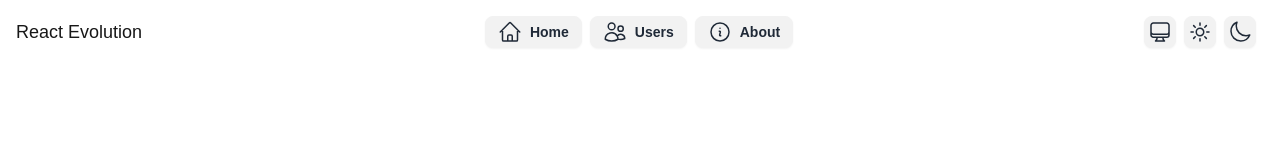
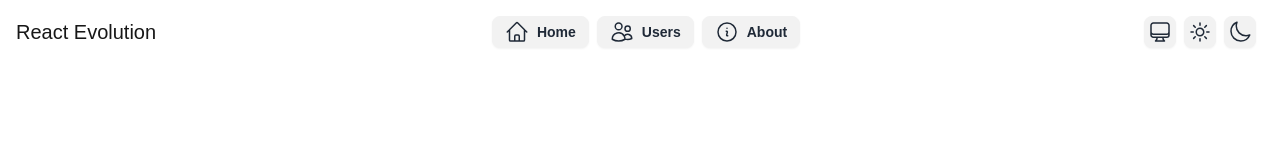
Before and after one commit to p2well/react-evo, a Next.js app: page / in a window 1280 px wide. Shown: the top 160 px of the page. Built offline with nearby package versions, Linux system fonts and the light colour scheme.

Commit message:
Increase the text size for improved visibility

```diff
--- a/src/app/AppTitle.tsx
+++ b/src/app/AppTitle.tsx
@@ -6,7 +6,7 @@ interface AppTitleProps {
 
 const AppTitle: React.FC<AppTitleProps> = ({ title }) => {
   return (
-    <div className="font-medium text-lg text-nowrap px-4 py-2">{title}</div>
+    <div className="font-medium text-xl text-nowrap px-4 py-2">{title}</div>
   );
 };
 
```
